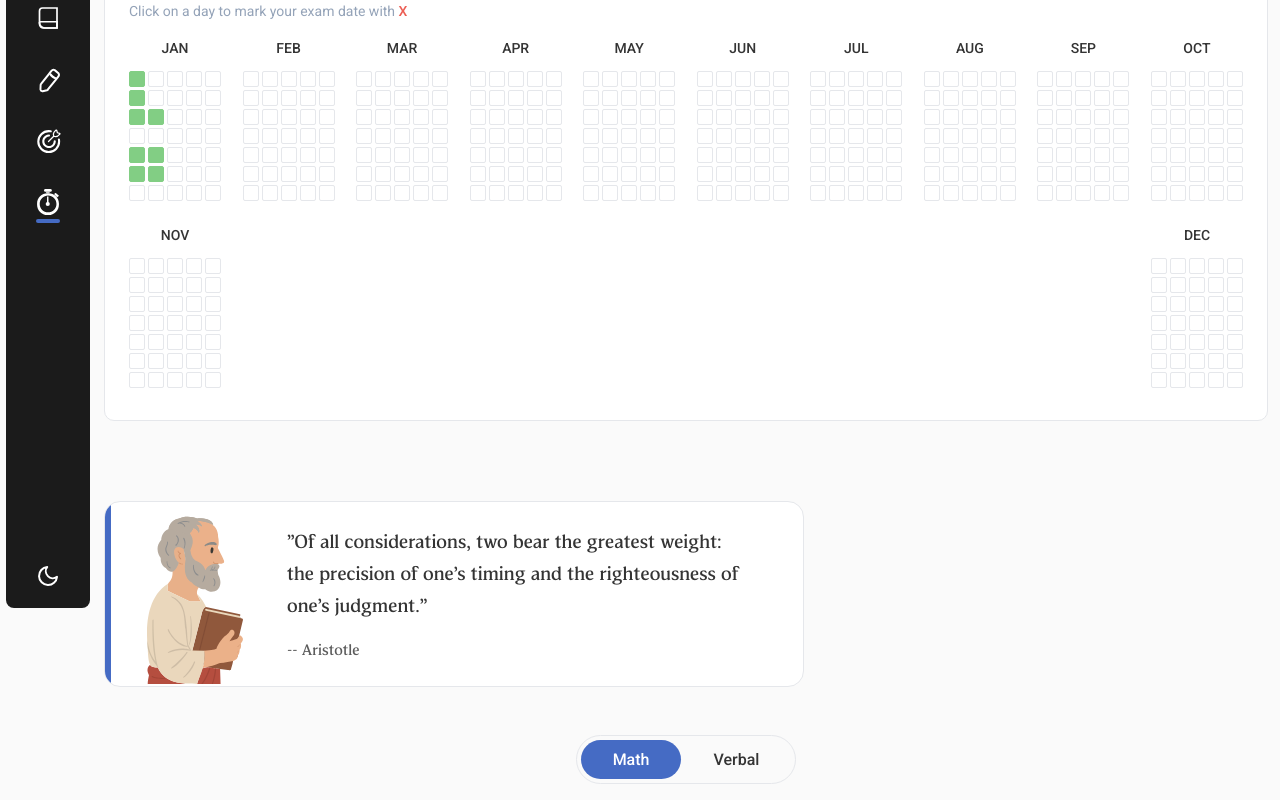
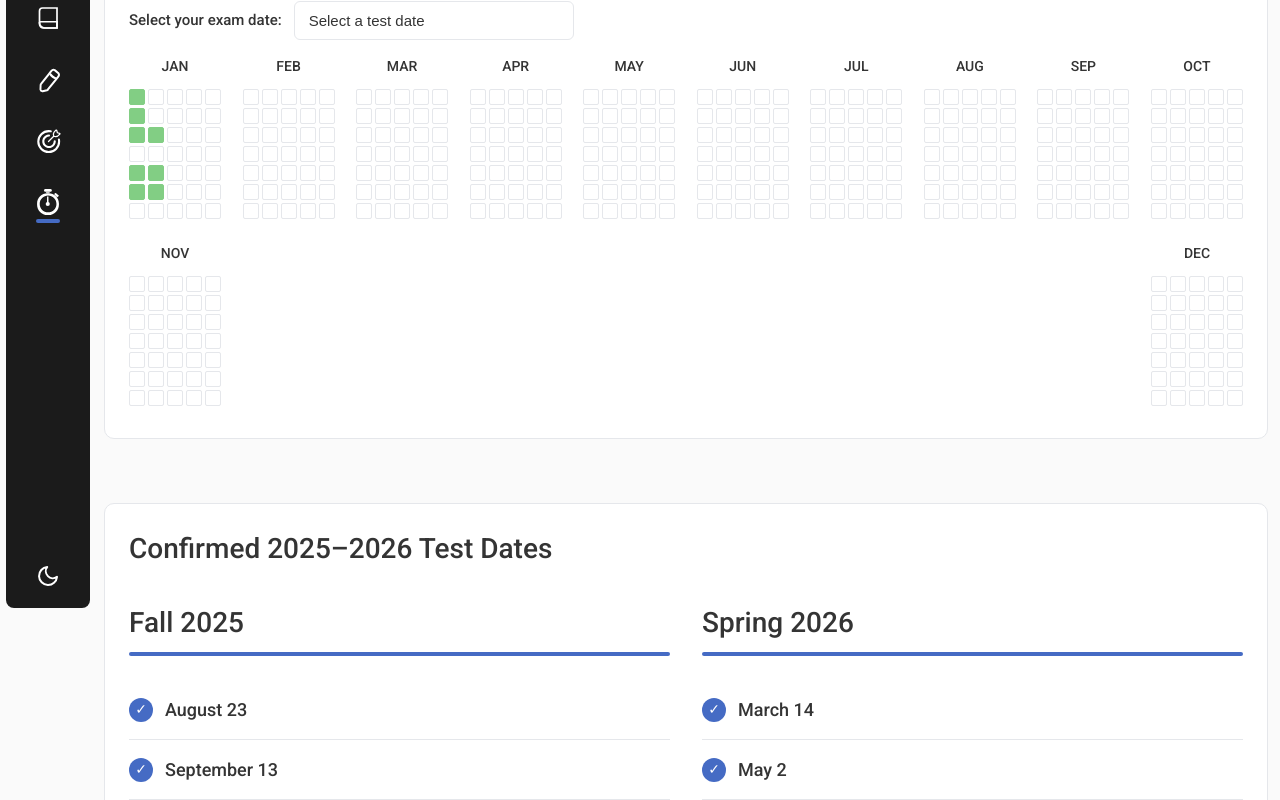
Before and after one commit to Orujhimaru/max_odyssey, a React (Vite) app: page /lab in a window 1280 px wide. Shown: the part 180-980 px from the top of the page. Built offline with nearby package versions, Linux system fonts and the light colour scheme; sample sign-in values are in the browser's storage; a web font is replaced by a local one.

Commit message:
design: sat exam selection

```diff
--- a/src/pages/LabPage/LabPage.css
+++ b/src/pages/LabPage/LabPage.css
@@ -608,13 +608,47 @@
   margin-bottom: 16px;
   display: flex;
   flex-direction: column;
-  gap: 8px;
+  gap: 12px;
 }
 
-.exam-date-text {
-  font-size: 14px;
+.exam-date-dropdown-container {
+  display: flex;
+  align-items: center;
+  gap: 12px;
+}
+
+.exam-date-dropdown-container label {
+  font-size: 15px;
+  color: var(--text-primary);
+  font-weight: 500;
+}
+
+.exam-date-dropdown {
+  background-color: var(--bg-primary);
+  color: var(--text-primary);
+  font-size: 15px;
+  font-weight: 500;
+  padding: 10px 14px;
+  border-radius: 6px;
+  border: 1px solid var(--border-color);
+  cursor: pointer;
+  appearance: none;
+  -webkit-appearance: none;
+  padding-right: 36px;
+  position: relative;
+  min-width: 280px;
+  max-width: 100%;
+}
+
+.exam-date-dropdown::after {
+  content: "▼";
+  position: absolute;
+  right: 12px;
+  top: 50%;
+  transform: translateY(-50%);
+  font-size: 10px;
   color: var(--chart-text);
-  margin: 0;
+  pointer-events: none;
 }
 
 .selected-exam-date {
@@ -624,9 +658,28 @@
   margin: 0;
 }
 
+/* Exam day styles - updated to use blue fill instead of X */
+.activity-square.exam-day {
+  background-color: var(--verbal-color);
+  border-color: var(--verbal-color);
+}
+
+/* Remove the X styling as it's no longer needed */
+.exam-x,
 .exam-x-sample {
-  color: var(--decrease-color);
-  font-weight: bold;
+  display: none;
+}
+
+@media (max-width: 768px) {
+  .exam-date-dropdown-container {
+    flex-direction: column;
+    align-items: flex-start;
+    gap: 8px;
+  }
+
+  .exam-date-dropdown {
+    width: 100%;
+  }
 }
 
 /* Calendar container */
@@ -687,23 +740,6 @@
 .activity-square.active-day {
   background-color: var(--increase-color);
   border-color: var(--increase-color);
-}
-
-/* Exam day styles */
-.activity-square.exam-day {
-  background-color: transparent;
-  border-color: var(--decrease-color);
-}
-
-.exam-x {
-  color: var(--decrease-color);
-  font-size: 12px;
-  font-weight: bold;
-  line-height: 1;
-  position: absolute;
-  top: 50%;
-  left: 50%;
-  transform: translate(-50%, -50%);
 }
 
 /* Performance tab selector */
@@ -1227,3 +1263,104 @@
     font-size: 18px;
   }
 }
+
+/* Confirmed Test Dates Section */
+.confirmed-test-dates-section {
+  background-color: var(--bg-primary);
+  border-radius: 10px;
+  padding: 24px;
+  margin-bottom: 32px;
+  width: 100%;
+  border: 1px solid var(--border-color);
+}
+
+.confirmed-dates-title {
+  font-size: 28px;
+  font-weight: 700;
+  color: var(--text-primary);
+  margin: 0 0 32px 0;
+}
+
+.test-dates-container {
+  display: flex;
+  gap: 32px;
+}
+
+.semester-column {
+  flex: 1;
+}
+
+.semester-title {
+  font-size: 28px;
+  font-weight: 700;
+  color: var(--text-primary);
+  margin: 0 0 8px 0;
+}
+
+.semester-indicator {
+  height: 4px;
+  background-color: var(--verbal-color);
+  border-radius: 2px;
+  width: 100%;
+  margin-bottom: 24px;
+}
+
+.test-dates-list {
+  list-style-type: none;
+  padding: 0;
+  margin: 0;
+}
+
+.test-date-item {
+  display: flex;
+  align-items: center;
+  gap: 12px;
+  padding: 16px 0;
+  border-bottom: 1px solid var(--border-color);
+  cursor: pointer;
+  transition: transform 0.2s ease;
+}
+
+.test-date-item:hover {
+  transform: translateX(4px);
+}
+
+.test-date-item.selected .test-date-text {
+  color: var(--verbal-color);
+  font-weight: 600;
+}
+
+.test-date-checkmark {
+  width: 24px;
+  height: 24px;
+  border-radius: 50%;
+  background-color: var(--verbal-color);
+  color: white;
+  display: flex;
+  align-items: center;
+  justify-content: center;
+  font-size: 14px;
+  font-weight: bold;
+}
+
+.test-date-text {
+  font-size: 18px;
+  font-weight: 500;
+  color: var(--text-primary);
+}
+
+@media (max-width: 768px) {
+  .test-dates-container {
+    flex-direction: column;
+    gap: 32px;
+  }
+
+  .confirmed-dates-title,
+  .semester-title {
+    font-size: 24px;
+  }
+
+  .test-date-text {
+    font-size: 16px;
+  }
+}
--- a/src/pages/LabPage/LabPage.jsx
+++ b/src/pages/LabPage/LabPage.jsx
@@ -35,6 +35,54 @@ const yearMonths = [
   "OCT",
   "NOV",
   "DEC",
+];
+
+// Predefined test dates
+const testDates = [
+  {
+    label: "August 23, 2025",
+    month: 7,
+    day: 23,
+    year: "2025",
+    semester: "fall",
+  },
+  {
+    label: "September 13, 2025",
+    month: 8,
+    day: 13,
+    year: "2025",
+    semester: "fall",
+  },
+  {
+    label: "October 4, 2025",
+    month: 9,
+    day: 4,
+    year: "2025",
+    semester: "fall",
+  },
+  {
+    label: "November 8, 2025",
+    month: 10,
+    day: 8,
+    year: "2025",
+    semester: "fall",
+  },
+  {
+    label: "December 6, 2025",
+    month: 11,
+    day: 6,
+    year: "2025",
+    semester: "fall",
+  },
+  {
+    label: "March 14, 2026",
+    month: 2,
+    day: 14,
+    year: "2026",
+    semester: "spring",
+  },
+  { label: "May 2, 2026", month: 4, day: 2, year: "2026", semester: "spring" },
+  { label: "June 6, 2026", month: 5, day: 6, year: "2026", semester: "spring" },
 ];
 
 // Generate year data (mostly empty with some activity in recent months)
@@ -115,13 +163,18 @@ const getBoxShade = (val) => {
 
 const LabPage = () => {
   const [selectedYear, setSelectedYear] = useState("2025");
-  const [examDate, setExamDate] = useState(null);
+  const [selectedExamDate, setSelectedExamDate] = useState("");
   const [activeTab, setActiveTab] = useState("math"); // 'math' or 'verbal'
   // Track expanded topics separately for timing and mastery sections
   const [expandedTopics, setExpandedTopics] = useState({
     timing: {},
     mastery: {},
   });
+
+  // Filter test dates based on selected year
+  const filteredTestDates = testDates.filter(
+    (date) => date.year === selectedYear
+  );
 
   // Reset expanded topics when tab changes (keep all closed)
   useEffect(() => {
@@ -131,6 +184,11 @@ const LabPage = () => {
       mastery: {},
     });
   }, [activeTab]);
+
+  // Reset selected exam date when year changes
+  useEffect(() => {
+    setSelectedExamDate("");
+  }, [selectedYear]);
 
   // Function to toggle topic expansion for a specific section
   const toggleTopic = (topic, section) => {
@@ -154,29 +212,23 @@ const LabPage = () => {
     return false;
   };
 
-  // Function to check if a day is the exam date
+  // Function to check if a day is the selected exam date
   const isExamDate = (monthIndex, row, col) => {
+    if (!selectedExamDate) return false;
+
+    const examDate = testDates.find((date) => date.label === selectedExamDate);
     if (!examDate) return false;
-    return (
-      examDate.month === monthIndex &&
-      examDate.row === row &&
-      examDate.col === col
-    );
-  };
 
-  // Handle exam date selection
-  const handleExamDateSelect = (monthIndex, row, col) => {
-    // If already selected, deselect
-    if (
-      examDate &&
-      examDate.month === monthIndex &&
-      examDate.row === row &&
-      examDate.col === col
-    ) {
-      setExamDate(null);
-    } else {
-      setExamDate({ month: monthIndex, row, col });
-    }
+    // For simplicity, we'll just check the month and use a simple mapping for row and col
+    // In a real implementation, you would need proper date calculations
+    if (examDate.month !== monthIndex) return false;
+
+    // Map day to row/column (simplified approach)
+    const day = examDate.day;
+    const mappedRow = Math.floor((day - 1) / 5);
+    const mappedCol = (day - 1) % 5;
+
+    return mappedRow === row && mappedCol === col;
   };
 
   // Render a single month for the yearly calendar
@@ -202,12 +254,7 @@ const LabPage = () => {
                           isActive ? "active-day" : ""
                         } ${isExam ? "exam-day" : ""}`}
                         key={`square-${rowIndex}-${colIndex}`}
-                        onClick={() =>
-                          handleExamDateSelect(monthIndex, rowIndex, colIndex)
-                        }
-                      >
-                        {isExam && <span className="exam-x">X</span>}
-                      </div>
+                      ></div>
                     );
                   })}
               </div>
@@ -773,28 +820,120 @@ const LabPage = () => {
                 className="year-dropdown"
               >
                 <option value="2025">2025</option>
+                <option value="2026">2026</option>
                 <option value="2024">2024</option>
-                <option value="2023">2023</option>
               </select>
             </div>
           </div>
 
           {/* Exam date selection UI */}
           <div className="exam-date-selector">
-            <p className="exam-date-text">
-              Click on a day to mark your exam date with{" "}
-              <span className="exam-x-sample">X</span>
-            </p>
-            {examDate && (
+            <div className="exam-date-dropdown-container">
+              <label htmlFor="exam-date-select">Select your exam date:</label>
+              <select
+                id="exam-date-select"
+                value={selectedExamDate}
+                onChange={(e) => setSelectedExamDate(e.target.value)}
+                className="exam-date-dropdown"
+              >
+                <option value="">Select a test date</option>
+                {selectedYear === "2025" && (
+                  <optgroup label="Fall 2025">
+                    {filteredTestDates
+                      .filter((date) => date.semester === "fall")
+                      .map((date) => (
+                        <option key={date.label} value={date.label}>
+                          {date.label}
+                        </option>
+                      ))}
+                  </optgroup>
+                )}
+                {selectedYear === "2026" && (
+                  <optgroup label="Spring 2026">
+                    {filteredTestDates
+                      .filter((date) => date.semester === "spring")
+                      .map((date) => (
+                        <option key={date.label} value={date.label}>
+                          {date.label}
+                        </option>
+                      ))}
+                  </optgroup>
+                )}
+              </select>
+            </div>
+            {selectedExamDate && (
               <p className="selected-exam-date">
-                Selected exam date: {yearMonths[examDate.month]}{" "}
-                {examDate.row * 5 + examDate.col + 1}, {selectedYear}
+                Selected exam date: {selectedExamDate}
               </p>
             )}
           </div>
 
           <div className="yearly-calendar-container">
             {yearMonths.map((month, index) => renderMonthColumn(month, index))}
+          </div>
+        </div>
+
+        {/* Confirmed Test Dates Section */}
+        <div className="confirmed-test-dates-section">
+          <h2 className="confirmed-dates-title">
+            Confirmed {selectedYear}–{parseInt(selectedYear) + 1} Test Dates
+          </h2>
+
+          <div className="test-dates-container">
+            <div className="semester-column">
+              <h3 className="semester-title">Fall {selectedYear}</h3>
+              <div className="semester-indicator"></div>
+              <ul className="test-dates-list">
+                {testDates
+                  .filter(
+                    (date) =>
+                      date.year === selectedYear && date.semester === "fall"
+                  )
+                  .map((date) => (
+                    <li
+                      key={date.label}
+                      className={`test-date-item ${
+                        selectedExamDate === date.label ? "selected" : ""
+                      }`}
+                      onClick={() => setSelectedExamDate(date.label)}
+                    >
+                      <span className="test-date-checkmark">✓</span>
+                      <span className="test-date-text">
+                        {date.label.split(",")[0]}
+                      </span>
+                    </li>
+                  ))}
+              </ul>
+            </div>
+
+            <div className="semester-column">
+              <h3 className="semester-title">
+                Spring {parseInt(selectedYear) + 1}
+              </h3>
+              <div className="semester-indicator"></div>
+              <ul className="test-dates-list">
+                {testDates
+                  .filter(
+                    (date) =>
+                      date.year === (parseInt(selectedYear) + 1).toString() &&
+                      date.semester === "spring"
+                  )
+                  .map((date) => (
+                    <li
+                      key={date.label}
+                      className={`test-date-item ${
+                        selectedExamDate === date.label ? "selected" : ""
+                      }`}
+                      onClick={() => setSelectedExamDate(date.label)}
+                    >
+                      <span className="test-date-checkmark">✓</span>
+                      <span className="test-date-text">
+                        {date.label.split(",")[0]}
+                      </span>
+                    </li>
+                  ))}
+              </ul>
+            </div>
           </div>
         </div>
 
```
